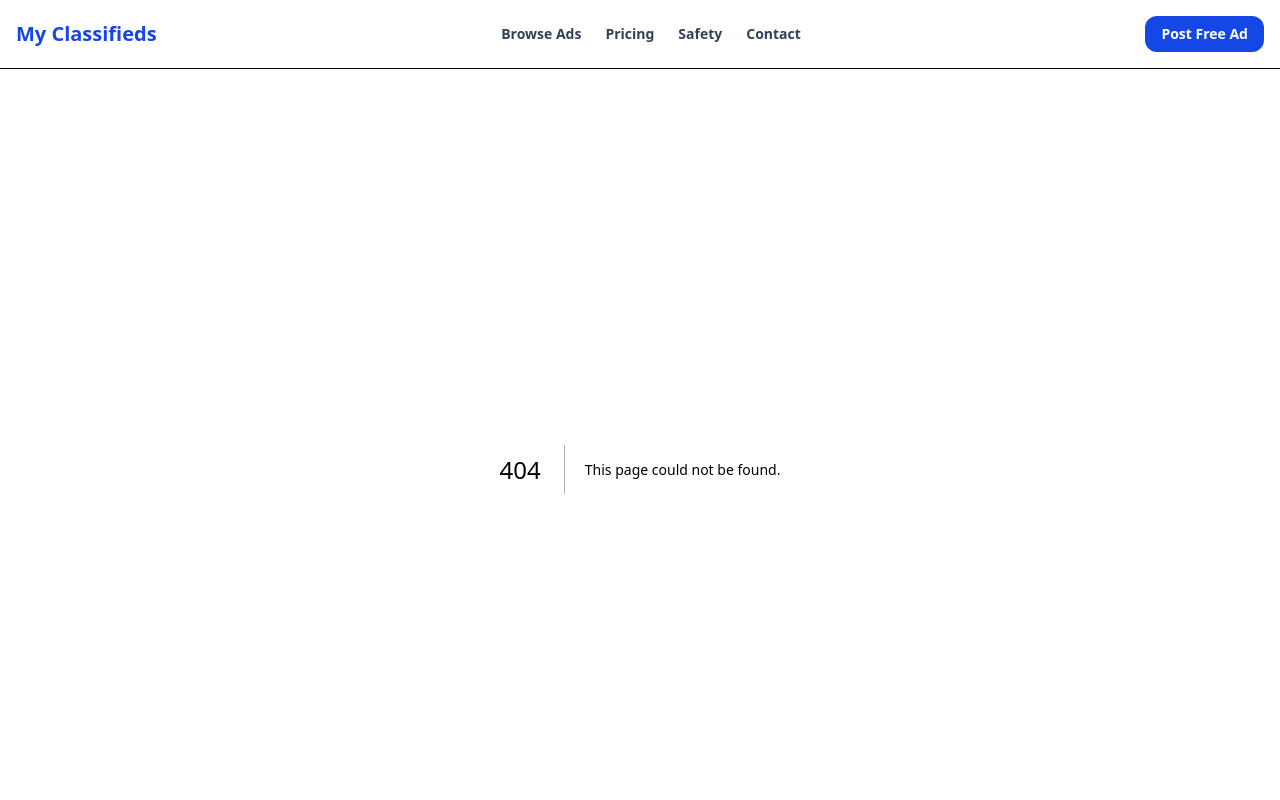
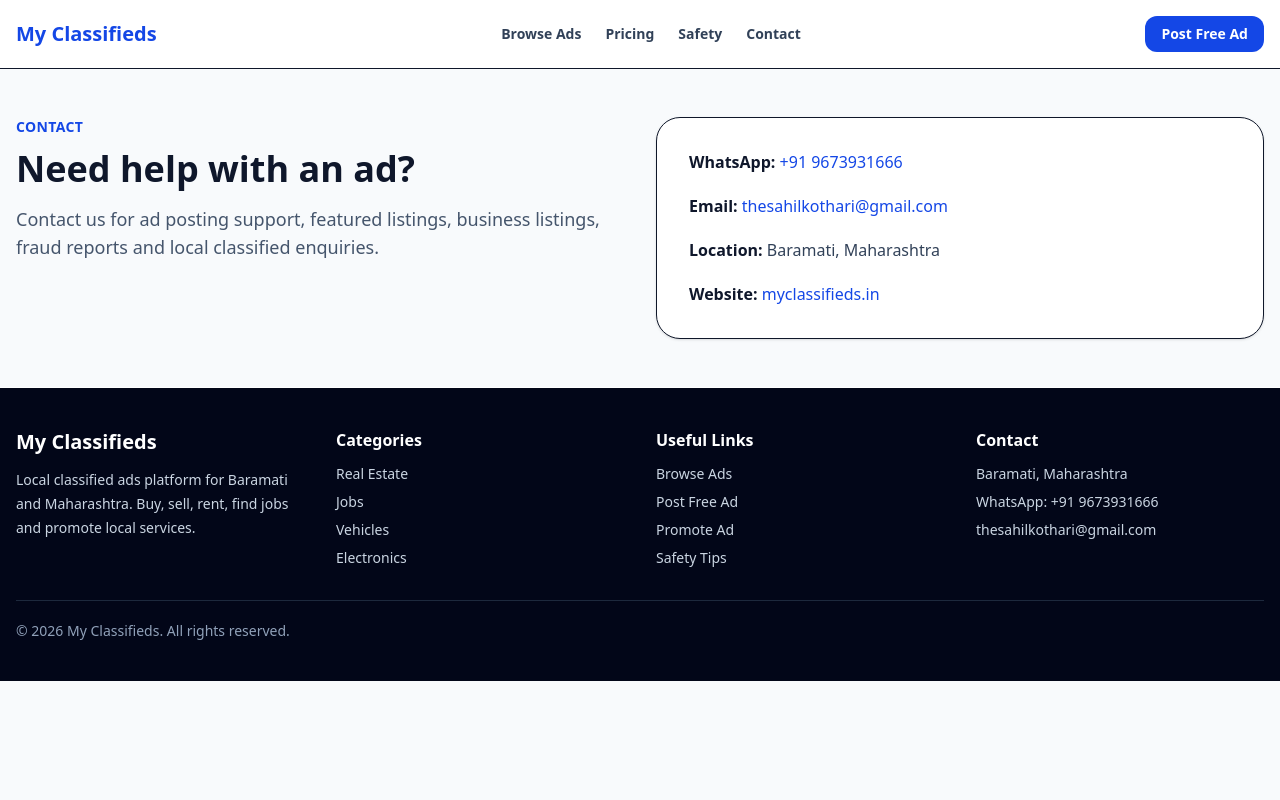
Before and after one commit to thesahilkothari/baramati-classifieds, a Next.js app: page /contact in a window 1280 px wide. Before the commit this address had no page. Shown: the top 800 px of the page. Built offline with nearby package versions, Linux system fonts and the light colour scheme.

Commit message:
Add contact page with metadata and contact details

```diff
--- /dev/null
+++ b/app/contact/page.jsx
@@ -0,0 +1,55 @@
+export const metadata = {
+  title: "Contact | My Classifieds",
+  description: "Contact My Classifieds for ad posting and support."
+};
+
+export default function ContactPage() {
+  return (
+    <main className="bg-slate-50 px-4 py-12">
+      <section className="mx-auto grid max-w-7xl gap-8 md:grid-cols-2">
+        <div>
+          <p className="text-sm font-bold uppercase tracking-wide text-blue-700">
+            Contact
+          </p>
+          <h1 className="mt-3 text-4xl font-extrabold text-slate-900">
+            Need help with an ad?
+          </h1>
+          <p className="mt-4 text-lg text-slate-600">
+            Contact us for ad posting support, featured listings, business
+            listings, fraud reports and local classified enquiries.
+          </p>
+        </div>
+
+        <div className="rounded-3xl border bg-white p-8 shadow-sm">
+          <div className="space-y-5 text-slate-700">
+            <p>
+              <span className="font-bold text-slate-900">WhatsApp:</span>{" "}
+              <a href="https://wa.me/919673931666" className="text-blue-700 hover:underline">
+                +91 9673931666
+              </a>
+            </p>
+
+            <p>
+              <span className="font-bold text-slate-900">Email:</span>{" "}
+              <a href="mailto:thesahilkothari@gmail.com" className="text-blue-700 hover:underline">
+                thesahilkothari@gmail.com
+              </a>
+            </p>
+
+            <p>
+              <span className="font-bold text-slate-900">Location:</span>{" "}
+              Baramati, Maharashtra
+            </p>
+
+            <p>
+              <span className="font-bold text-slate-900">Website:</span>{" "}
+              <a href="https://myclassifieds.in" className="text-blue-700 hover:underline">
+                myclassifieds.in
+              </a>
+            </p>
+          </div>
+        </div>
+      </section>
+    </main>
+  );
+}
```
